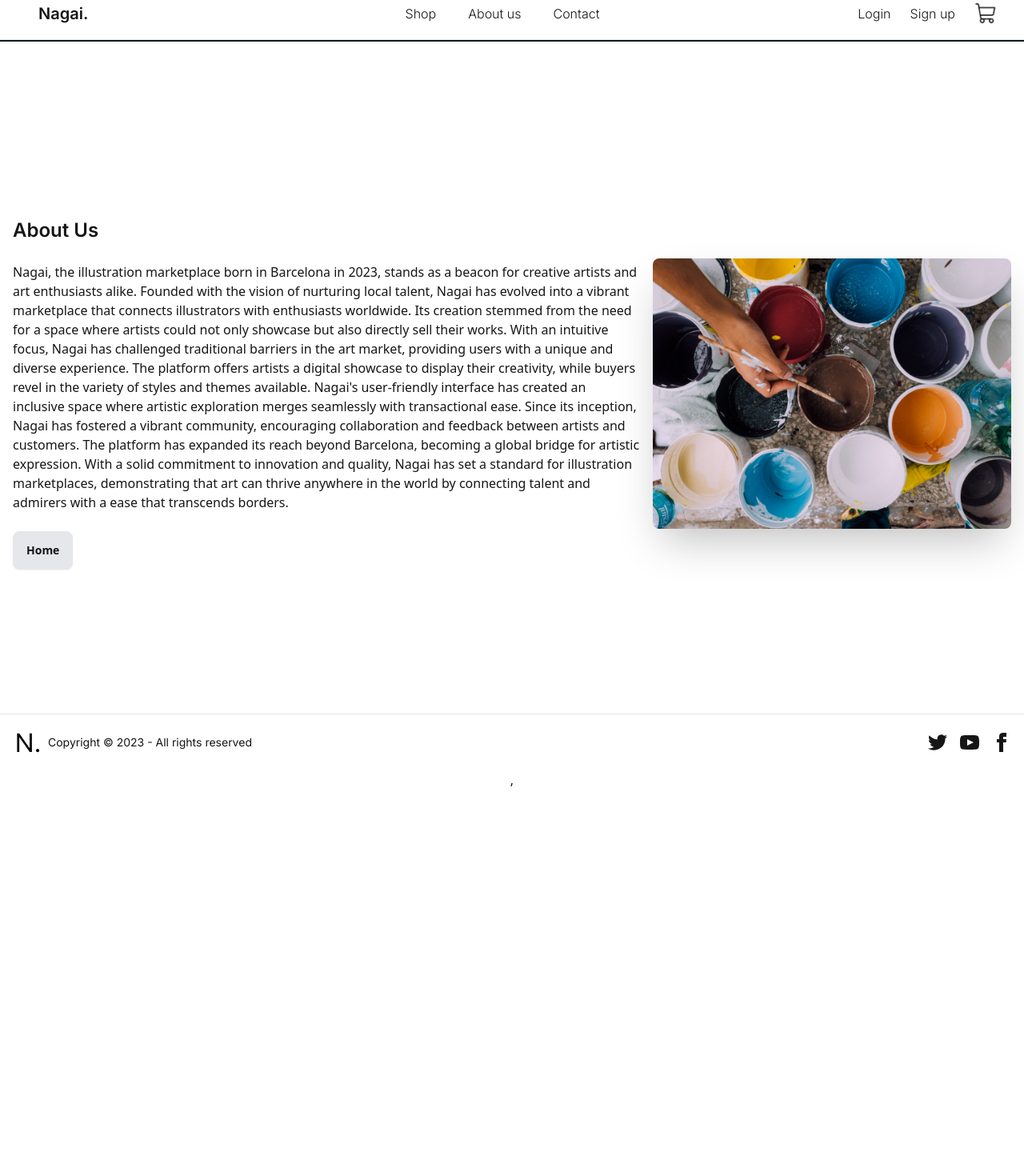
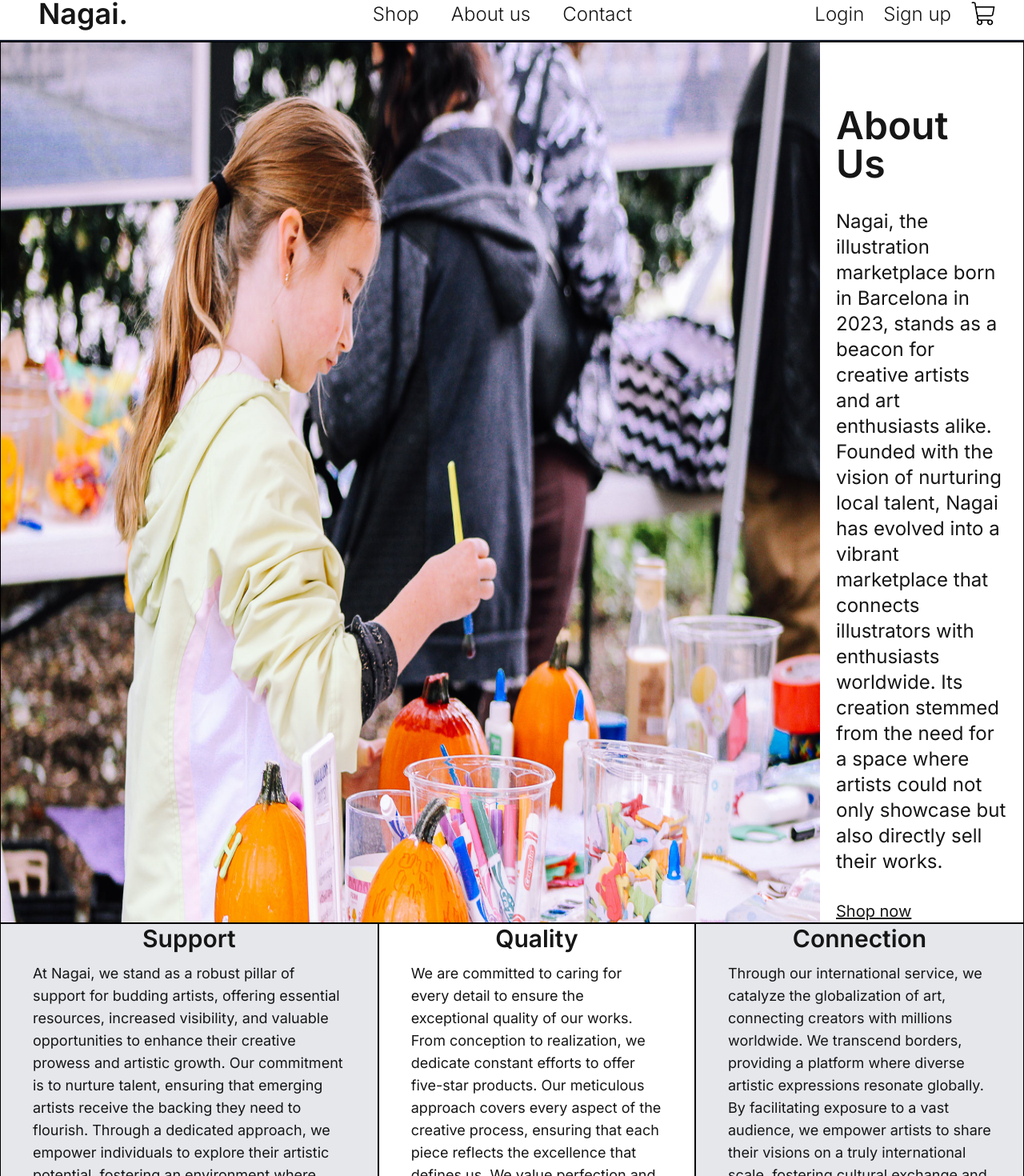
Before and after one commit to SergioGarciaF/Nagai-project, a React (Vite) app: page /aboutus in a window 1280 px wide. Shown: the part 15-1485 px from the top of the page at 80% size. Before the commit the page ends 1002 px from the top, so only its background shows below. Built offline with nearby package versions, Linux system fonts and the light colour scheme.

Commit message:
Adjust layouts

```diff
--- a/db.json
+++ b/db.json
@@ -4,7 +4,7 @@
             "name": "Autumn",
             "artist": "Jean Dupont",
             "price": 1978.96,
-            "img": "https://drive.google.com/uc?export=view?&id=1vLM8FofeS3MSFQdPTg5W5QQUu2Ar6jcv"
+            "img": "https://drive.google.com/uc?export=view?&id=1Hd3iU3U9h37VGTxbiXyCAeFj4v_V2gyk"
         },
         "2": {
             "name": "Chaos",
--- a/src/components/About us/AboutUs.tsx
+++ b/src/components/About us/AboutUs.tsx
@@ -1,25 +1,39 @@
 import Footer from "../Footer/Footer"
 import Header from "../Header/Header"
 
-import about from '../../assets/Others/About us.jpg'
+import about from '../../assets/Others/pexels-rosemary-ketchum-1518836.jpg'
 import { useSelector } from "react-redux";
 import { RootState } from "../../store/store";
+import { Link } from "react-router-dom";
 
 const AboutUs = () => {
     const isAuthenticated: boolean = useSelector((state: RootState) => state.auth.isAuthenticated);
 
     return (
         <div>
-            <Header isAuthenticated={isAuthenticated}/>
-            <div className="hero mt-10 bg-base-100 h-screen">
-                <div className="hero-content flex-col lg:flex-row-reverse">
-                    <img src={about} className="max-w-md rounded-lg shadow-2xl" />
-                    <div className="text-start">
-                        <h1 className="text-2xl font-inter font-bold">About Us</h1>
-                        <p className="py-6">Nagai, the illustration marketplace born in Barcelona in 2023, stands as a beacon for creative artists and art enthusiasts alike. Founded with the vision of nurturing local talent, Nagai has evolved into a vibrant marketplace that connects illustrators with enthusiasts worldwide. Its creation stemmed from the need for a space where artists could not only showcase but also directly sell their works.
-                            With an intuitive focus, Nagai has challenged traditional barriers in the art market, providing users with a unique and diverse experience. The platform offers artists a digital showcase to display their creativity, while buyers revel in the variety of styles and themes available. Nagai's user-friendly interface has created an inclusive space where artistic exploration merges seamlessly with transactional ease.
-                            Since its inception, Nagai has fostered a vibrant community, encouraging collaboration and feedback between artists and customers. The platform has expanded its reach beyond Barcelona, becoming a global bridge for artistic expression. With a solid commitment to innovation and quality, Nagai has set a standard for illustration marketplaces, demonstrating that art can thrive anywhere in the world by connecting talent and admirers with a ease that transcends borders.</p>
-                        <button className="btn btn-primary">Home</button>
+            <Header isAuthenticated={isAuthenticated} />
+            <div className="flex flex-col bg-base-100 flex-grow">
+                <div className="flex border border-black">
+                    <img src={about} className="max-w-5xl" />
+                    <div className="text-start flex flex-col justify-center font-inter px-5 mt-20">
+                        <h1 className="text-5xl font-semibold">About Us</h1>
+                        <p className="text-left text-2xl max-w-md font-inter py-8">Nagai, the illustration marketplace born in Barcelona in 2023, stands as a beacon for creative artists and art enthusiasts alike. Founded with the vision of nurturing local talent, Nagai has evolved into a vibrant marketplace that connects illustrators with enthusiasts worldwide. Its creation stemmed from the need for a space where artists could not only showcase but also directly sell their works.
+                        </p>
+                        <Link to="/shop" className="text-xl"><u>Shop now</u></Link>
+                    </div>
+                </div>
+                <div className="flex font-inter">
+                    <div className="border border-black bg-gray-200 px-10">
+                        <h2 className="font-semibold text-3xl mb-3">Support</h2>
+                        <p className="text-start text-lg font-inter">At Nagai, we stand as a robust pillar of support for budding artists, offering essential resources, increased visibility, and valuable opportunities to enhance their creative prowess and artistic growth. Our commitment is to nurture talent, ensuring that emerging artists receive the backing they need to flourish. Through a dedicated approach, we empower individuals to explore their artistic potential, fostering an environment where innovation and expression thrive. At Nagai, our unwavering dedication to emerging talent sets the stage for a vibrant and flourishing artistic community, where every artist finds the encouragement and resources necessary for their journey of creative evolution</p>
+                    </div>
+                    <div className="border border-black px-10">
+                        <h2 className="font-semibold text-3xl mb-3">Quality</h2>
+                        <p className="text-start text-lg font-inter">We are committed to caring for every detail to ensure the exceptional quality of our works. From conception to realization, we dedicate constant efforts to offer five-star products. Our meticulous approach covers every aspect of the creative process, ensuring that each piece reflects the excellence that defines us. We value perfection and strive to exceed expectations, providing our clients and followers with artistic experiences that endure over time. At Nagai, quality is not just a standard; it is our commitment and is reflected in every work we create.</p>
+                    </div>
+                    <div className="bg-gray-200 border border-black px-10">
+                        <h2 className="font-semibold text-3xl mb-3">Connection</h2>
+                        <p className="text-start text-lg font-inter">Through our international service, we catalyze the globalization of art, connecting creators with millions worldwide. We transcend borders, providing a platform where diverse artistic expressions resonate globally. By facilitating exposure to a vast audience, we empower artists to share their visions on a truly international scale, fostering cultural exchange and appreciation. At the intersection of technology and creativity, our service acts as a bridge, ensuring that the beauty and diversity of art transcend geographical boundaries, reaching and inspiring people across the globe.</p>
                     </div>
                 </div>
             </div>
--- a/src/components/Footer/Footer.tsx
+++ b/src/components/Footer/Footer.tsx
@@ -4,10 +4,10 @@ import icon from '../../assets/icons/Nagai icon.png'
 const Footer = () => {
     return (
         <>
-            <div className='w-full bottom-0'>
-                <hr className="border-b-1 border-b-neutral" />
-                <footer className="footer items-center p-4 bg-base-100 font-inter">
-                    <aside className="items-center grid-flow-col">
+            <div className='flex flex-col'>
+            <hr className="border-b-1 border-b-neutral" />
+                <footer className="footer flex justify-between items-center bg-base-100 font-inter">
+                    <aside className="flex justify-center items-center">
                         <img src={icon} alt="" />
                         <p>Copyright © 2023 - All rights reserved</p>
                     </aside>
--- a/src/components/Header/Header.tsx
+++ b/src/components/Header/Header.tsx
@@ -41,30 +41,31 @@ const Header: React.FC<HeaderProps> = () => {
               </svg>
             </label>
             <ul tabIndex={0} className="menu menu-sm dropdown-content mt-3 z-[1] p-2 shadow bg-base-100 rounded-box w-52 list-none">
+              <Link to='/cart'><li><a className="cursor-default font-inter font-light">Cart</a></li></Link>
               <Link to='/shop'><li><a className="cursor-default font-inter font-light">Shop</a></li></Link>
               <Link to='/aboutus'><li><a className="cursor-default font-inter font-light">About us</a></li></Link>
               <Link to='/contact'><li><a className="cursor-default font-inter font-light">Contact</a></li> </Link>
             </ul>
           </nav>
 
-          <Link to='/'><a className="cursor-default font-inter font-bold text-xl ms-10">Nagai.</a></Link>
+          <Link to='/'><a className="cursor-default font-inter font-bold text-4xl ms-10">Nagai.</a></Link>
         </div>
-        <nav className="navbar-center hidden lg:flex space-x-10 list-none">
+        <nav className="navbar-center text-2xl hidden lg:flex space-x-10 list-none">
           <Link to='/shop'><li><a className="cursor-default font-inter font-light">Shop</a></li></Link>
           <Link to='/aboutus'><li><a className="cursor-default font-inter font-light">About us</a></li></Link>
           <Link to='/contact'><li><a className="cursor-default font-inter font-light">Contact</a></li> </Link>
         </nav>
         {isAuthenticated ? (
-          <nav className="navbar-end space-x-6 me-6 list-none">
+          <nav className="navbar-end  space-x-6 me-6 text-2xl list-none">
             <Link to='/login'><li><a className="cursor-default font-inter font-light">{user.email}</a></li></Link>
             <Link to='/register'><li onClick={handleLogoutClick}><a className="cursor-default font-inter font-light">Logout</a></li></Link>
             <Link to='/cart'><li><a className="cursor-default font-inter font-light"><img src={cart} alt="cart" width={30} /></a></li></Link>
           </nav>
         ) : (
-          <nav className="navbar-end space-x-6 me-6 list-none">
+          <nav className="navbar-end space-x-6 me-6 text-2xl list-none">
             <Link to='/login'><li><a className="cursor-default font-inter font-light">Login</a></li></Link>
             <Link to='/register'><li><a className="cursor-default font-inter font-light">Sign up</a></li></Link>
-            <Link to='/cart'><li><a className="cursor-default font-inter font-light"><img src={cart} alt="cart" width={30} /></a></li></Link>
+            <Link to='/cart'><li><a className="cursor-default font-inter font-light"><img src={cart} alt="cart" width={35} /></a></li></Link>
           </nav>
         )}
       </header>
--- a/src/components/Shop/Cart.tsx
+++ b/src/components/Shop/Cart.tsx
@@ -74,7 +74,7 @@ const Cart = () => {
     return (
         <>
             <Header isAuthenticated={isAuthenticated} />
-            <div className='flex justify-center items-center mb-20'>
+            <div className='flex justify-center items-center mb-20 h-screen'>
                 {cartItems.length === 0 ? (
                     <div>
                         <div className='font-inter mt-20 text-lg m-auto h-screen'>Your cart is empty.</div>
```
Also changed, not shown: src/components/Home/Accordion.tsx (+6 -6 lines), src/assets/Others/aboutUs.jpg (added), src/assets/Others/pexels-rosemary-ketchum-1518836.jpg (added).
